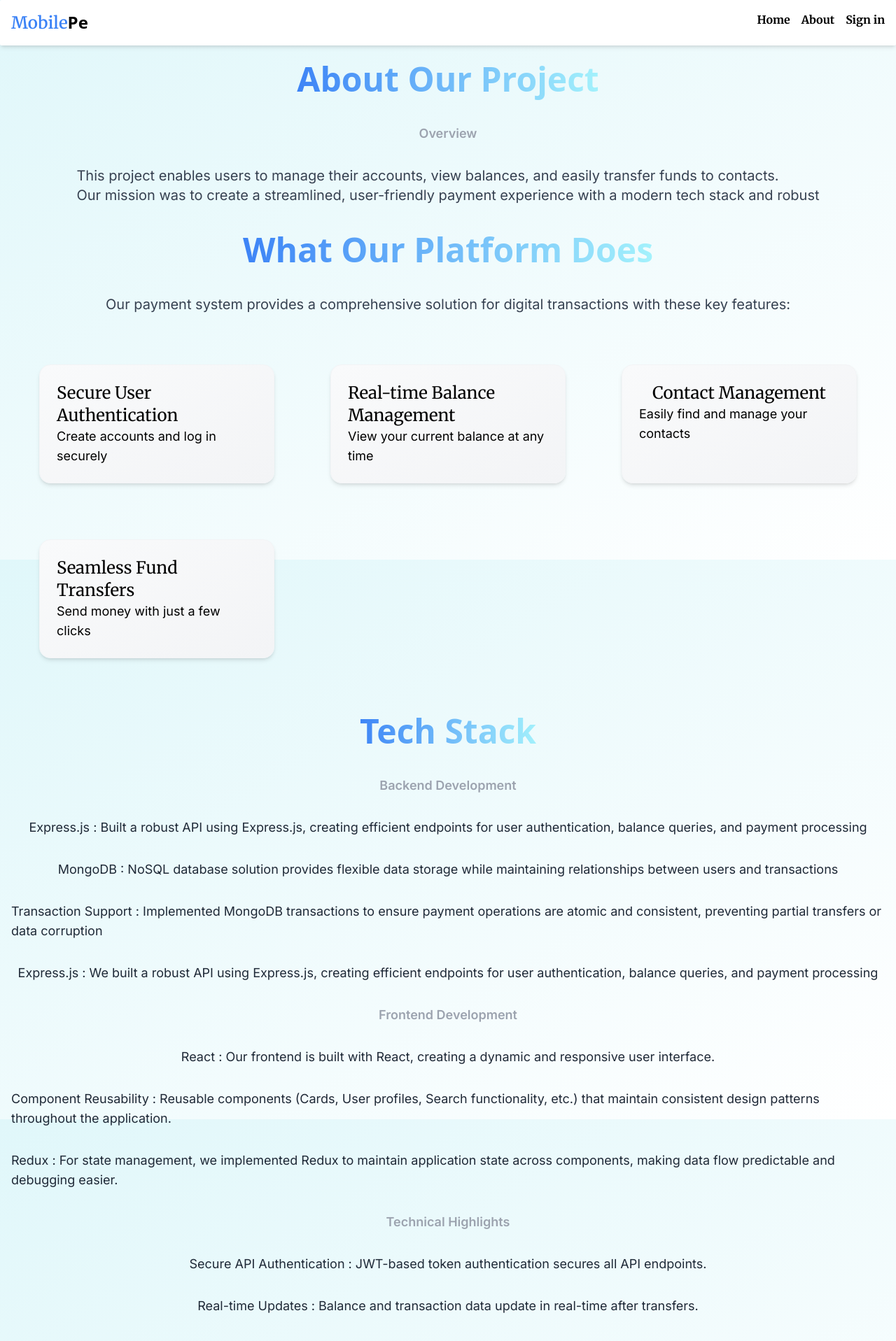
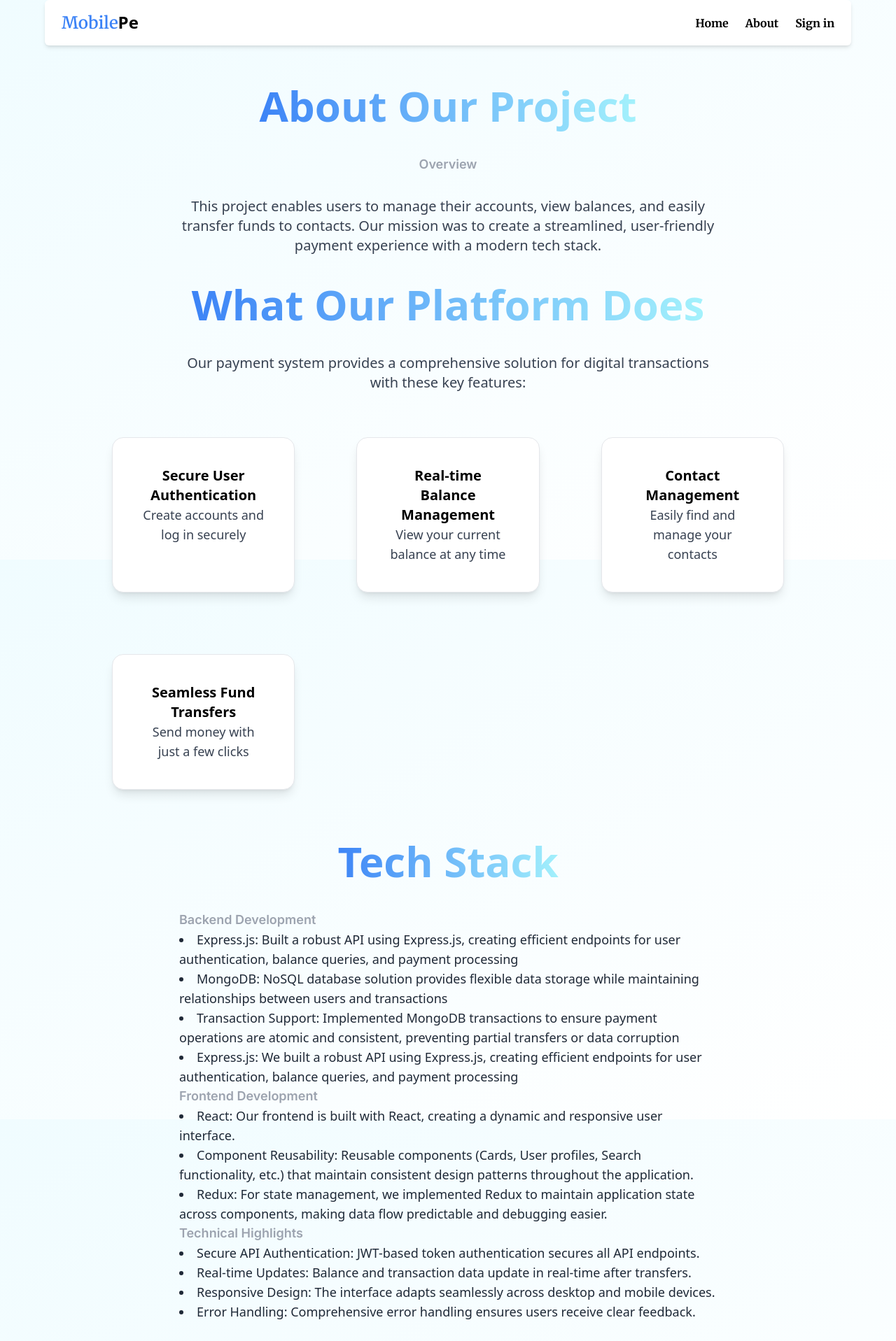
Before and after one commit to gitVikas898/paytm, a React (Vite) app in the folder frontend/: page /about in a window 1280 px wide. Shown: the top 1917 px of the page at 70% size. Built offline with nearby package versions, Linux system fonts and the light colour scheme.

Commit message:
Fixed Css isuues and made responsive

```diff
--- a/frontend/src/App.css
+++ b/frontend/src/App.css
@@ -5,7 +5,7 @@
 @import url('https://fonts.googleapis.com/css2?family=Fira+Sans:ital,wght@0,100;0,200;0,300;0,400;0,500;0,600;0,700;0,800;0,900;1,100;1,200;1,300;1,400;1,500;1,600;1,700;1,800;1,900&display=swap');
 
 body {
-    background: linear-gradient(to bottom right, #e0f7fa, #ffffff);
-    height: 100vh;
-    margin: 0;
-  }
+  background: linear-gradient(to bottom right, #f0fcff, #ffffff);
+  height: 100vh;
+  margin: 0;
+}
--- a/frontend/src/components/Card.jsx
+++ b/frontend/src/components/Card.jsx
@@ -1,10 +1,9 @@
 import React from "react";
-import User from "./User";
 
-const Card = ({children}) => {
+const Card = ({ children }) => {
   return (
-    <div className=" bg-gradient-to-br border border-gray-100 from-gray-50 to-gray-100 p-6 rounded-2xl shadow-md m-10">
-        {children}
+    <div className="bg-white border border-gray-200 shadow-lg rounded-2xl p-6 m-4 md:m-6 lg:m-8 transition-all duration-300 hover:shadow-xl flex flex-col">
+      {children}
     </div>
   );
 };
--- a/frontend/src/components/GradientHeading.jsx
+++ b/frontend/src/components/GradientHeading.jsx
@@ -1,10 +1,11 @@
-import React from 'react'
+import React from 'react';
 
-const GradientHeading = ({label}) => {
+const GradientHeading = ({ label }) => {
   return (
+    <h1 className="text-3xl sm:text-6xl md:text-6xl font-bold bg-gradient-to-r from-blue-500 to-cyan-200 text-transparent bg-clip-text p-2 ">
+      {label}
+    </h1>
+  );
+};
 
-        <h1 className=" md:text-5xl font-bold bg-gradient-to-r from-blue-500 to-cyan-200 text-transparent bg-clip-text p-2 sm:text-3xl">{label}</h1>
-  )
-}
-
-export default GradientHeading
+export default GradientHeading;
--- a/frontend/src/components/Input.jsx
+++ b/frontend/src/components/Input.jsx
@@ -1,15 +1,19 @@
-import React from 'react'
+import React from 'react';
 
-const Input = ({placeholder , label,onChange}) => {
+const Input = ({ placeholder, label, onChange }) => {
   return (
-    <>
-        <div className='flex flex-col gap-2'>
-            <label htmlFor={`${label}`} className='font-inter font-semibold'>{label}</label>
-            <input onChange={onChange} name={`${label}`} placeholder={`${placeholder}`} className=' font-inter w-full text-slate-900 py-2 px-2 rounded-lg outline-none border border-gray-300 '></input>
-        </div>
-    </>
+    <div className='flex flex-col gap-2 w-full'>
+      <label htmlFor={label} className='font-inter font-semibold text-gray-700'>
+        {label}
+      </label>
+      <input
+        onChange={onChange}
+        name={label}
+        placeholder={placeholder}
+        className='font-inter w-full text-gray-900 py-2 px-4 rounded-lg outline-none border border-gray-300 focus:border-blue-500 focus:ring-2 focus:ring-blue-300 transition duration-200'
+      />
+    </div>
+  );
+};
 
-  )
-}
-
-export default Input
+export default Input;
--- a/frontend/src/components/Navbax.jsx
+++ b/frontend/src/components/Navbax.jsx
@@ -1,60 +1,52 @@
 import React, { useState } from "react";
-import LOGO_URL from "../assets/logo.jpg";
 import { IoMenu } from "react-icons/io5";
 import { Link } from "react-router-dom";
 import { useSelector } from "react-redux";
 import UserData from "./UserData";
-const Navbax = () => {
-  const [isMenu, setisMenu] = useState(false);
-  const user = useSelector((state)=>state.user.user);
+
+const Navbar = () => {
+  const [isMenu, setIsMenu] = useState(false);
+  const user = useSelector((state) => state.user.user);
 
   return (
-    <nav className="bg-white px-4 relative py-4 shadow-md rounded-sm  mx-auto flex justify-between">
-      <div>
-        <Link to={"/"}>
-          <h1 className="text-2xl font-semibold">
-            <span className="font-merriweather font-semibold text-blue-500">
-              Mobile
-            </span>
-            Pe
-          </h1>
-        </Link>
+    <nav className="bg-white px-6 py-4 shadow-md rounded-md mx-auto flex justify-between items-center relative w-full max-w-6xl">
+      <Link to="/" className="text-2xl font-semibold">
+        <span className="font-merriweather text-blue-500">Mobile</span>Pe
+      </Link>
+
+      {/* Desktop Menu */}
+      <div className="hidden md:flex space-x-6 font-merriweather font-bold">
+        <Link to="/" className="hover:text-orange-400 transition-colors">Home</Link>
+        <Link to="/about" className="hover:text-orange-400 transition-colors">About</Link>
+        {!user ? (
+          <Link to="/signin" className="hover:text-orange-400 transition-colors">Sign in</Link>
+        ) : (
+          <UserData name={user.name} email={user.email} />
+        )}
       </div>
-      {/* Desktop menu */}
-      <div className="hidden md:block">
-        <ul className="flex gap-4 font-merriweather font-bold items-center justify-between">
+
+      {/* Mobile Menu Button */}
+      <button className="md:hidden" onClick={() => setIsMenu(!isMenu)}>
+        <IoMenu size={30} className="cursor-pointer" />
+      </button>
+
+      {/* Mobile Menu */}
+      <div
+        className={`fixed md:hidden top-[4rem] right-0 w-40 p-4 bg-white shadow-lg rounded-l-lg transition-transform duration-300 ease-in-out ${isMenu ? "translate-x-0" : "translate-x-full"}`}
+      >
+        <ul className="flex flex-col items-center  justify-end space-y-4 font-merriweather font-semibold text-center">
           <li>
-            <Link to={"/"} className=" hover:text-orange-400">Home</Link>
+            <Link to="/" onClick={() => setIsMenu(false)} className="block hover:text-orange-400">Home</Link>
           </li>
           <li>
-            <Link to={"/about"} className=" hover:text-orange-400">About</Link>
+            <Link to="/about" onClick={() => setIsMenu(false)} className="block hover:text-orange-400">About</Link>
           </li>
           <li>
-            {!user ? (<Link to={"/signin"} className=" hover:text-orange-400">Sign in</Link>):<UserData name={user.name} email={user.email}/>}
-          </li>
-        </ul>
-      </div>
-      {
-        <button className="md:hidden" onClick={() => setisMenu(!isMenu)}>
-          <IoMenu size={30} className="cursor-pointer" />
-        </button>
-      }
-      <div
-        className={`
-        fixed md:hidden top-[3.90rem] right-0 w-32 p-2 bg-white min-h-[calc(100vh-4.5rem)]
-        transform transition-transform duration-300 ease-in-out shadow-lg
-        ${isMenu ? "translate-x-0" : "translate-x-full"}
-      `}
-      >
-        <ul className="flex flex-col gap-4 font-merriweather font-semibold items-center justify-between">
-          <li>
-            <Link to={"/"}>Home</Link>
-          </li>
-          <li>
-            <Link to={"/about"}>About</Link>
-          </li>
-          <li>
-            {!user ? (<Link to={"/signin"} className=" hover:text-orange-400">Sign in</Link>):<UserData name={user.name} email={user.email}/>}
+            {!user ? (
+              <Link to="/signin" onClick={() => setIsMenu(false)} className="block hover:text-orange-400">Sign in</Link>
+            ) : (
+              <UserData name={user.name} email={user.email} />
+            )}
           </li>
         </ul>
       </div>
@@ -62,4 +54,4 @@ const Navbax = () => {
   );
 };
 
-export default Navbax;
+export default Navbar;
--- a/frontend/src/pages/About.jsx
+++ b/frontend/src/pages/About.jsx
@@ -1,75 +1,64 @@
-import React from "react";
-import GradientHeading from "../components/GradientHeading";
-import Subheading from "../components/Subheading";
-import GradientSub from "../components/GradientSub";
-import Card from "../components/Card";
-import features from "../constants/features.json";
-import backend from "../constants/backend.json";
-import frontend from "../constants/frontend.json";
-import technical from "../constants/technical.json"
+import React from 'react';
+import GradientHeading from '../components/GradientHeading';
+import Subheading from '../components/Subheading';
+import GradientSub from '../components/GradientSub';
+import Card from '../components/Card';
+import features from '../constants/features.json';
+import backend from '../constants/backend.json';
+import frontend from '../constants/frontend.json';
+import technical from '../constants/technical.json';
+
 const About = () => {
   return (
-    <section className="grid min-h-screen place-items-center">
-      <div className="p-4 flex flex-col items-center gap-8 justify-center">
-        <GradientHeading label={"About Our Project"} />
-        <Subheading text={"Overview"} />
-        <p className="font-inter  text-base md:text-lg lg:text-xl leading-relaxed md:leading-loose text-gray-700">
+    <section className="min-h-screen px-4 py-12 flex flex-col items-center text-center">
+      <div className="max-w-5xl w-full flex flex-col items-center gap-8">
+        <GradientHeading label="About Our Project" />
+        <Subheading text="Overview" />
+        <p className="text-base md:text-lg lg:text-xl leading-relaxed text-gray-700 max-w-3xl">
           This project enables users to manage their accounts, view balances,
-          and easily transfer funds to contacts.
-          <br></br> Our mission was to create a streamlined, user-friendly
-          payment experience with a modern tech stack and robust{" "}
+          and easily transfer funds to contacts. Our mission was to create a
+          streamlined, user-friendly payment experience with a modern tech stack.
         </p>
-        <GradientHeading label={"What Our Platform Does"} />
-        <p className="font-inter  text-base md:text-lg lg:text-xl leading-relaxed md:leading-loose text-gray-700">
+
+        <GradientHeading label="What Our Platform Does" />
+        <p className="text-base md:text-lg lg:text-xl leading-relaxed text-gray-700 max-w-3xl">
           Our payment system provides a comprehensive solution for digital
           transactions with these key features:
         </p>
-        <div className="grid md:grid-cols-3">
-          {features.map((feature) => {
-            return (
-              <Card>
-                <div className="flex flex-col items-center justify-center">
-                  <h1 className="text-2xl font-merriweather">
-                    {feature.title}
-                  </h1>
-                  <p className="font-inter text-lg">{feature.description}</p>
-                </div>
-              </Card>
-            );
-          })}
+        <div className="grid grid-cols-1 sm:grid-cols-2 md:grid-cols-3 gap-6 w-full">
+          {features.map((feature, index) => (
+            <Card key={index}>
+              <div className="flex flex-col items-center text-center p-4">
+                <h1 className="text-xl font-semibold">{feature.title}</h1>
+                <p className="text-lg text-gray-700">{feature.description}</p>
+              </div>
+            </Card>
+          ))}
         </div>
-        <GradientHeading label={"Tech Stack"} />
-        <Subheading text={"Backend Development"} />
-        {backend.map((tech) => {
-          return (
-            <ul key={tech.title}>
-              <li className="font-inter text-lg  text-gray-800">
-                {tech.title} : {tech.description}
-              </li>
-            </ul>
-          );
-        })}
-        <Subheading text={"Frontend Development"} />
-        {frontend.map((tech) => {
-          return (
-            <ul key={tech.title}>
-              <li className="font-inter text-lg text-gray-800">
-                {tech.title} : {tech.description}
-              </li>
-            </ul>
-          );
-        })}
 
-        <Subheading text={"Technical Highlights"} />
-        {technical.map((tech) => {
-          return (
-            <ul key={tech.title}>
-              <li className="font-inter text-lg text-gray-800">
-                {tech.title} : {tech.description}
-              </li>
-            </ul>
-          );
-        })}
+        <GradientHeading label="Tech Stack" />
+        <div className="w-full text-left max-w-3xl">
+          <Subheading text="Backend Development" />
+          <ul className="list-disc list-inside text-lg text-gray-800">
+            {backend.map((tech, index) => (
+              <li key={index}>{tech.title}: {tech.description}</li>
+            ))}
+          </ul>
+
+          <Subheading text="Frontend Development" />
+          <ul className="list-disc list-inside text-lg text-gray-800">
+            {frontend.map((tech, index) => (
+              <li key={index}>{tech.title}: {tech.description}</li>
+            ))}
+          </ul>
+
+          <Subheading text="Technical Highlights" />
+          <ul className="list-disc list-inside text-lg text-gray-800">
+            {technical.map((tech, index) => (
+              <li key={index}>{tech.title}: {tech.description}</li>
+            ))}
+          </ul>
+        </div>
       </div>
     </section>
   );
```
Also changed, not shown: frontend/src/components/Button.jsx (+13 -20 lines), frontend/src/components/User.jsx (+19 -18 lines), frontend/src/components/UserCard.jsx (+23 -25 lines), frontend/src/pages/Dashboard.jsx (+25 -18 lines), frontend/src/pages/Landing.jsx (+10 -15 lines).
